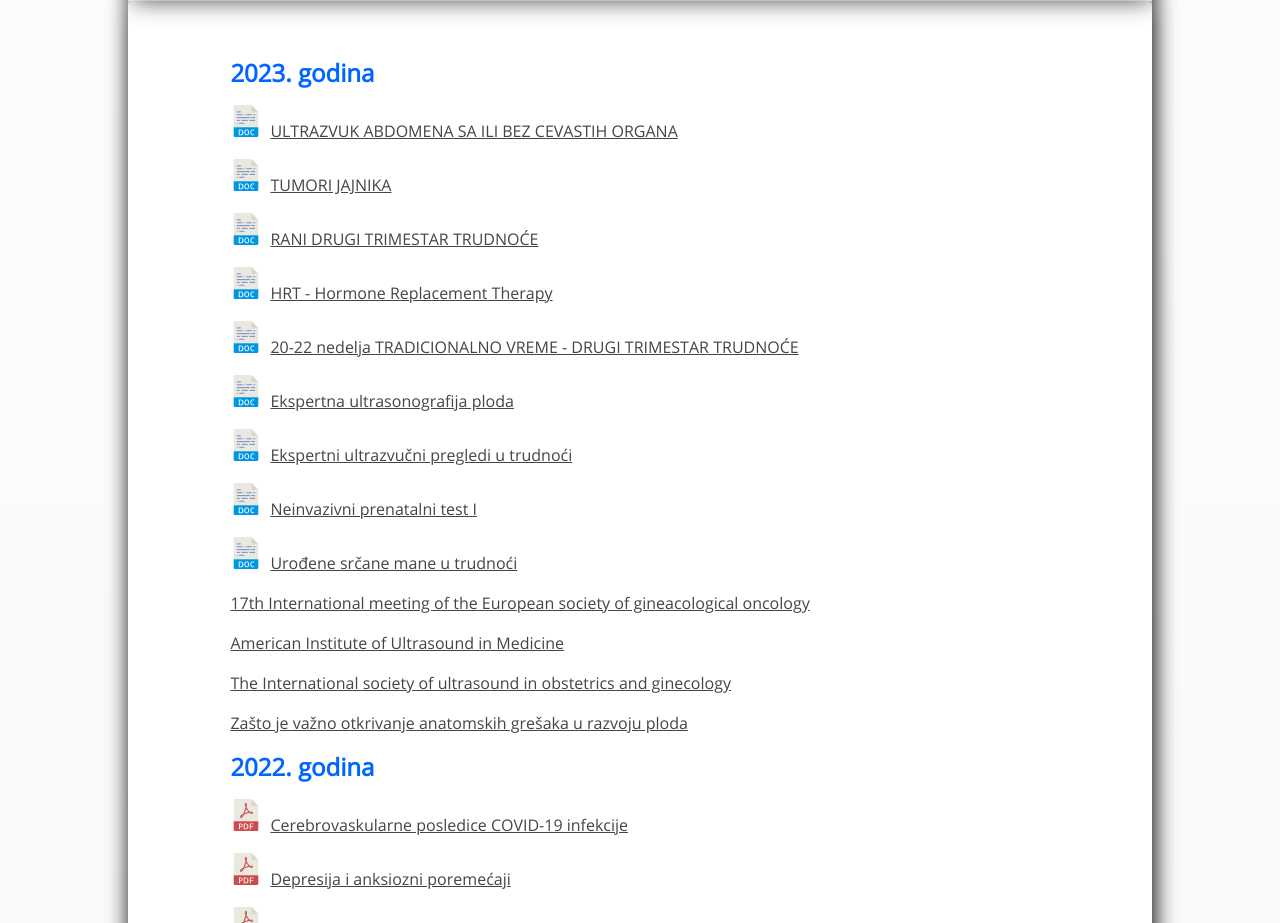
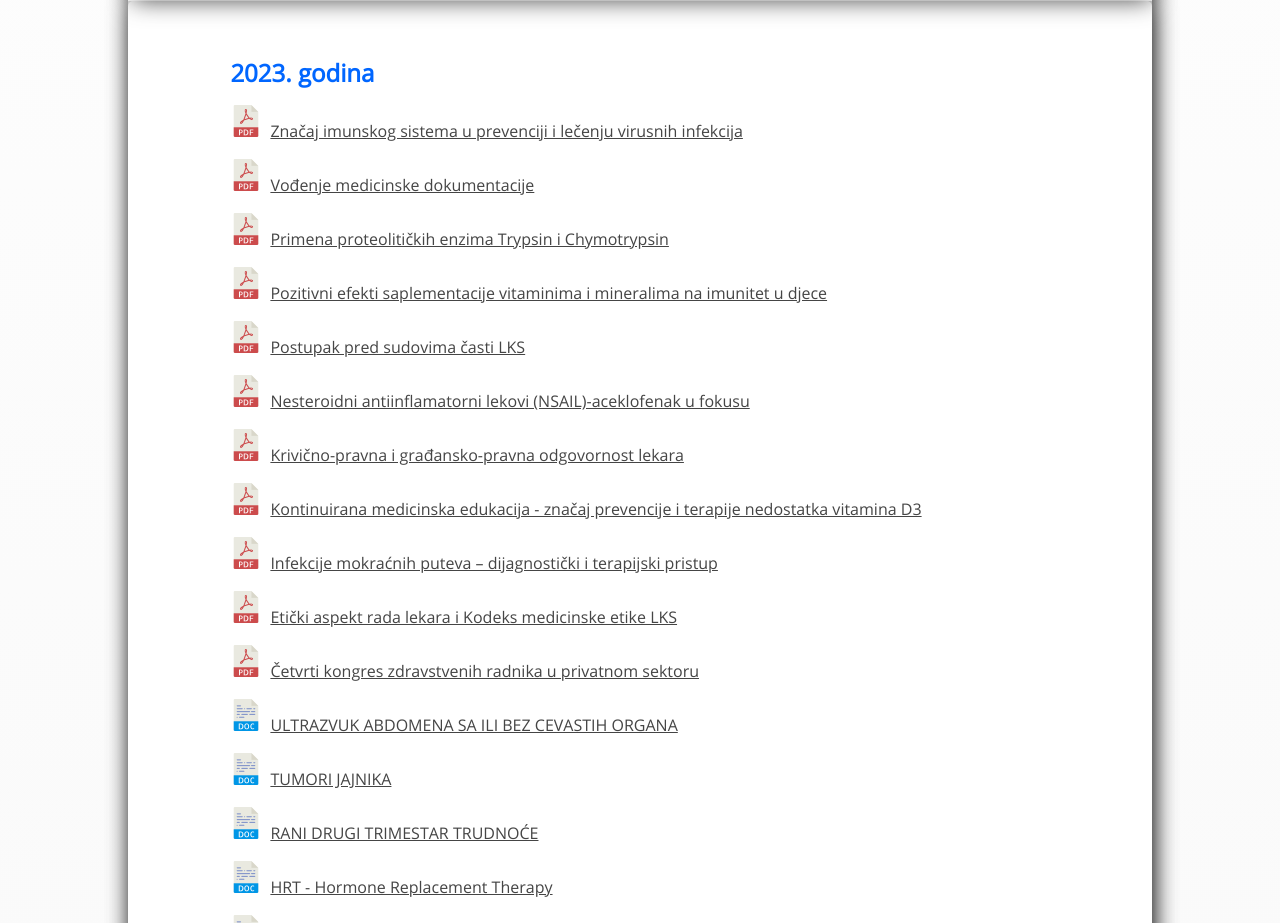
Before and after one commit to mudroljub/ultramedika, a PHP site: page /radovi.php in a window 1280 px wide. Shown: the part 1027-1950 px from the top of the page. Run offline with PHP 8.4, Linux system fonts and the light colour scheme.

Commit message:
2023 radovi

```diff
--- a/radovi.php
+++ b/radovi.php
@@ -36,6 +36,28 @@ include_once "ukljuci/header.php";
     <div class="radovi sredisnji-deo granicnik">
 
       <h2>2023. godina</h2>
+
+      <a href="radovi/2023/Značaj imunskog sistema u prevenciji i lečenju virusnih infekcija.pdf">Značaj imunskog sistema u prevenciji i lečenju virusnih infekcija</a>
+
+      <a href="radovi/2023/Vođenje medicinske dokumentacije.pdf">Vođenje medicinske dokumentacije</a>
+
+      <a href="radovi/2023/Primena proteolitičkih enzima Trypsin i Chymotrypsin.pdf">Primena proteolitičkih enzima Trypsin i Chymotrypsin</a>
+
+      <a href="radovi/2023/Pozitivni efekti saplementacije vitaminima i mineralima na imunitet u djece.pdf">Pozitivni efekti saplementacije vitaminima i mineralima na imunitet u djece</a>
+
+      <a href="radovi/2023/Postupak pred sudovima časti LKS.pdf">Postupak pred sudovima časti LKS</a>
+
+      <a href="radovi/2023/Nesteroidni antiinflamatorni lekovi (NSAIL)-aceklofenak u fokusu.pdf">Nesteroidni antiinflamatorni lekovi (NSAIL)-aceklofenak u fokusu</a>
+
+      <a href="radovi/2023/Krivično-pravna i građansko-pravna odgovornost lekara.pdf">Krivično-pravna i građansko-pravna odgovornost lekara</a>
+
+      <a href="radovi/2023/Kontinuirana medicinska edukacija - značaj prevencije i terapije nedostatka vitamina D3.pdf">Kontinuirana medicinska edukacija - značaj prevencije i terapije nedostatka vitamina D3</a>
+
+      <a href="radovi/2023/Infekcije mokraćnih puteva – dijagnostički i terapijski pristup.pdf">Infekcije mokraćnih puteva – dijagnostički i terapijski pristup</a>
+
+      <a href="/home/damjan/projekti/ultramedika/radovi/2023/Etički aspekt rada lekara i Kodeks medicinske etike LKS.pdf">Etički aspekt rada lekara i Kodeks medicinske etike LKS</a>
+
+      <a href="radovi/2023/Četvrti kongres zdravstvenih radnika u privatnom sektoru.pdf">Četvrti kongres zdravstvenih radnika u privatnom sektoru</a>
 
       <a href="radovi/ULTRAZVUK ABDOMENA  SA ILI BEZ CEVASTIH ORGANA.docx">ULTRAZVUK ABDOMENA  SA ILI BEZ CEVASTIH ORGANA</a>
 
```
Also changed, not shown: 11 other files.
